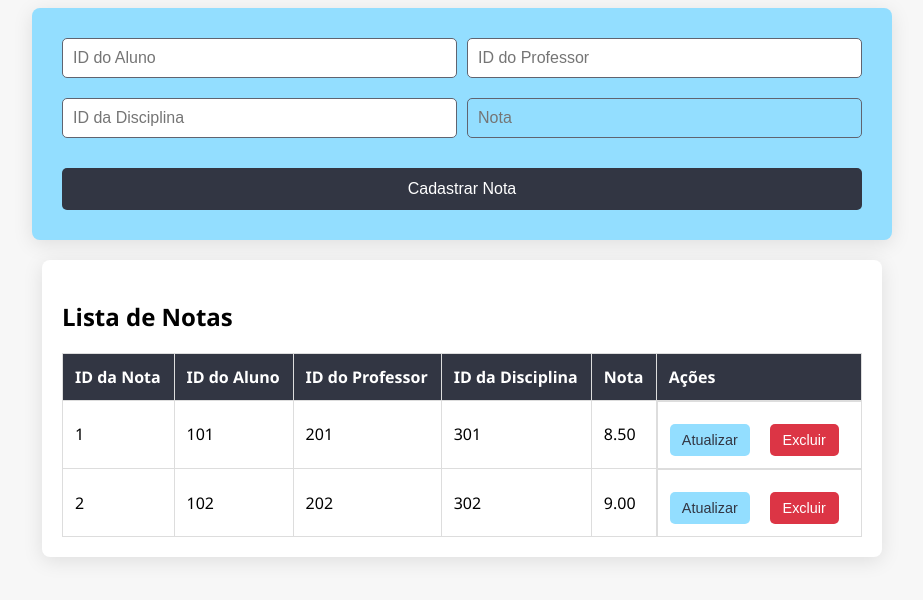
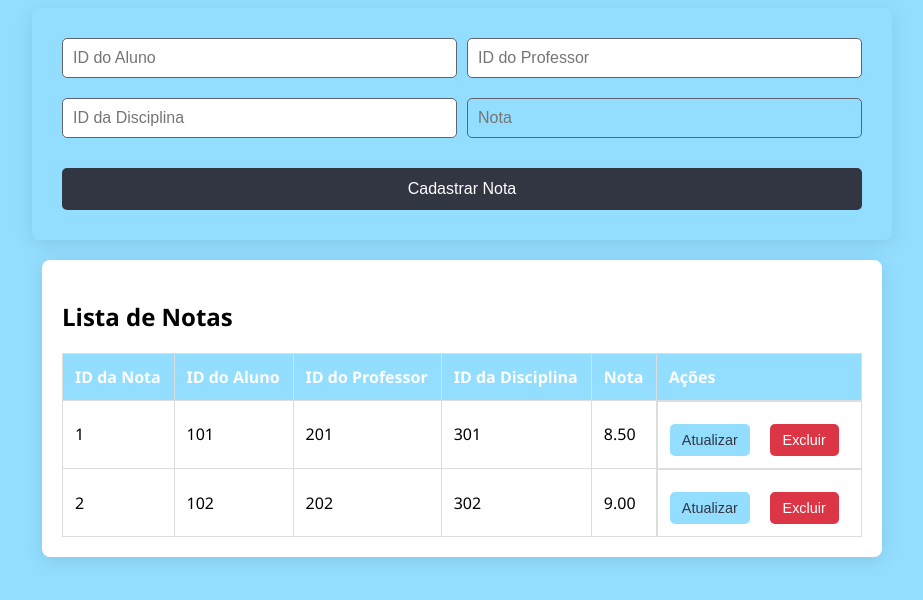
Before and after one commit to Auriacarvalho/Casa-da-Musica, a website: page Notas.html in a window 1280 px wide. Shown: the part 124-724 px from the top of the page, without its empty margins (178-1101 px from the left). Drawn offline with Linux system fonts and the light colour scheme.

Commit message:
Update Notas.html

```diff
--- a/Notas.html
+++ b/Notas.html
@@ -7,7 +7,7 @@
     <style>
         body {
             font-family: 'Segoe UI', Tahoma, Geneva, Verdana, sans-serif;
-            background-color: #f7f7f7; /* Fundo do corpo */
+            background-color:#93deff; /* Fundo do corpo */
             margin: 0;
             padding: 20px;
         }
@@ -86,7 +86,7 @@
             font-size: 1em;
         }
         th {
-            background-color: #323643; /* Cabeçalho da tabela */
+            background-color: #93deff; /* Cabeçalho da tabela */
             color: white;
             font-weight: bold;
         }
```
